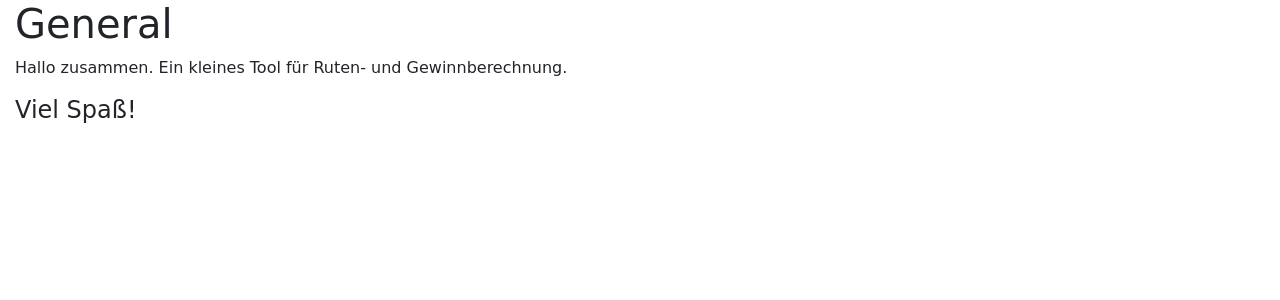
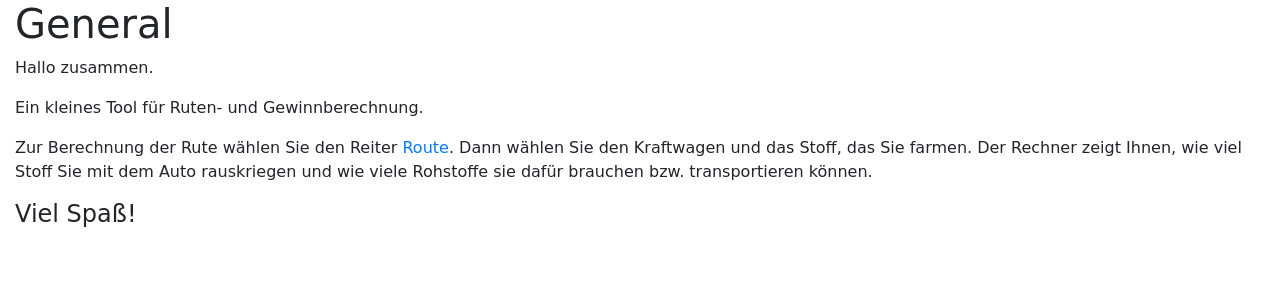
Before and after one commit to romeo-25-04/mongo_cortes, a Flask app: page / in a window 1280 px wide. Shown: the part 56-356 px from the top of the page. Run offline with Flask 2, Linux system fonts and the light colour scheme; some libraries are stand-ins or nearby versions; some web fonts are replaced.

```diff
--- a/app/templates/index.html
+++ b/app/templates/index.html
@@ -43,7 +43,12 @@
 
 <h1>{{ title }}</h1>
 {% block body %}
-<p>Hallo zusammen. Ein kleines Tool für Ruten- und Gewinnberechnung.</p>
+<p>Hallo zusammen.</p>
+<p>Ein kleines Tool für Ruten- und Gewinnberechnung.</p>
+<p>Zur Berechnung der Rute wählen Sie den Reiter <a href="/route">Route</a>.
+    Dann wählen Sie den Kraftwagen und das Stoff, das Sie farmen.
+    Der Rechner zeigt Ihnen, wie viel Stoff Sie mit dem Auto rauskriegen und wie viele Rohstoffe sie dafür brauchen bzw.
+    transportieren können. </p>
 <h4>Viel Spaß!</h4>
 {% endblock %}
 
```
